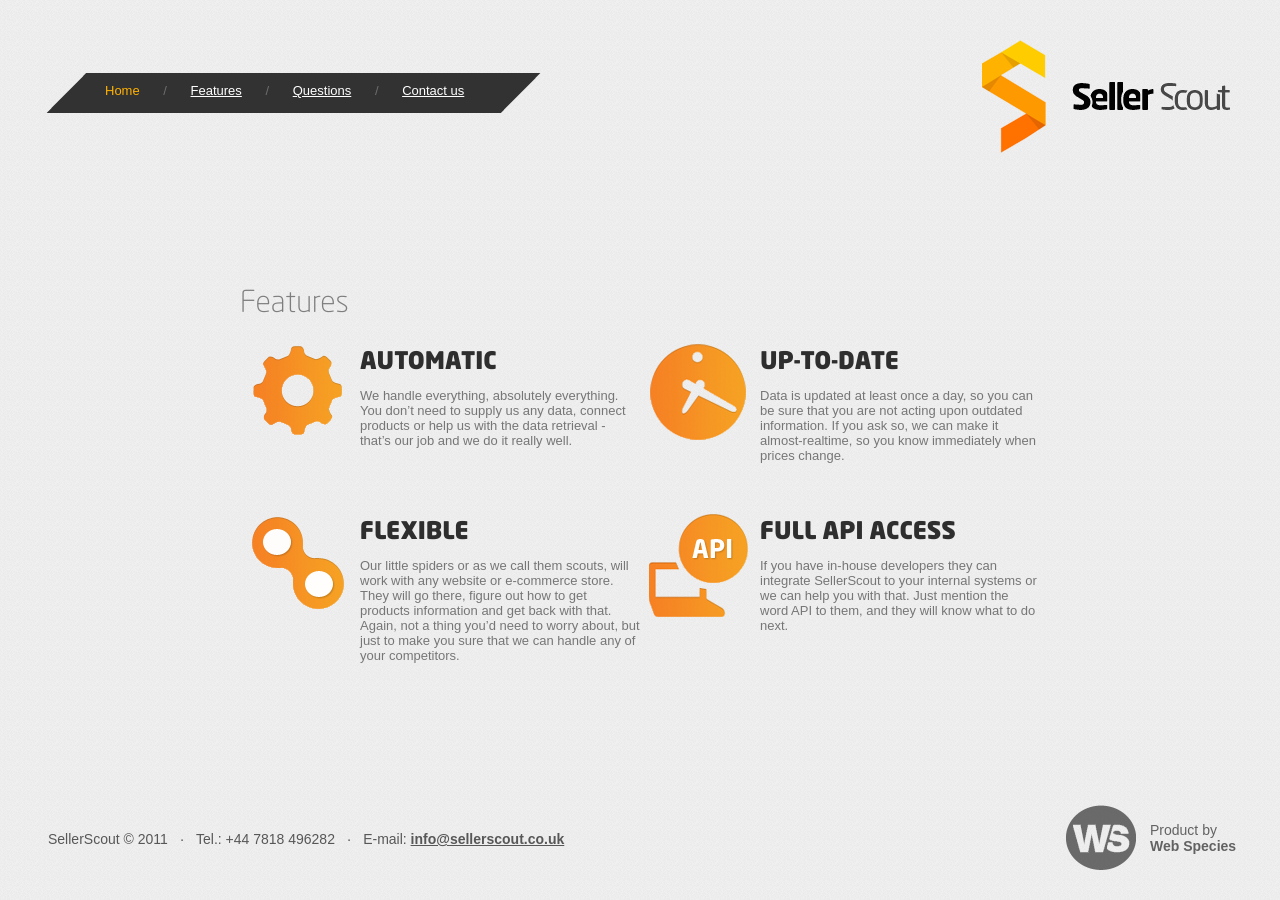
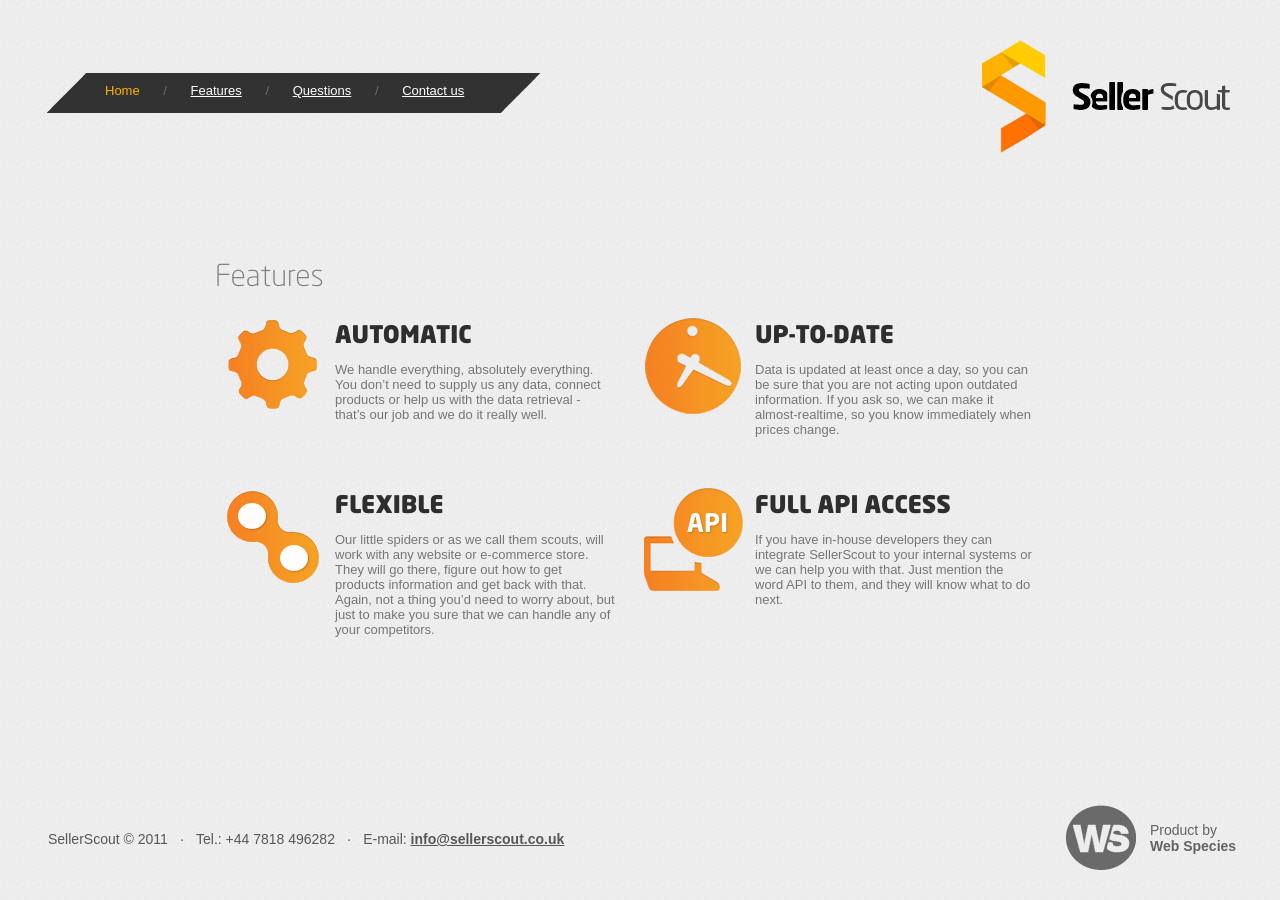
Before and after one commit to juokaz/sellerscout, a Jekyll site: the page built from features.html, in a window 1280 px wide. Built offline with Jekyll 4.4.1, drawn with Linux system fonts in a browser that asks for light colours.

Commit message:
Correct slides spacing

```diff
--- a/scripts/scripts.js
+++ b/scripts/scripts.js
@@ -1,9 +1,8 @@
 function fixParameters (){
-    var header = 50;
     $(".slide").each(function(){
 	    if($(this).outerHeight() < $(window).height()){
-		    var itemMargin = ($(window).height() - header - $(this).outerHeight()) /2;
-		    $(this).css('margin-top', header + itemMargin+'px');
+		    var itemMargin = ($(window).height() - $(this).outerHeight()) /2;
+		    $(this).css('margin-top', itemMargin+'px');
 	    }
     });
 };
--- a/styles/style.css
+++ b/styles/style.css
@@ -71,11 +71,11 @@ h1 strong, h2 strong, h3 strong {font-family:'HelveticaNeueLTPro75Bold'; white-s
 .slide-parent {padding:1px 0; position: relative; z-index: 0;}
 .slide-parent .anchor {position: absolute; top: 0px; right: 50%;}
 .slide {padding: 10px 0;}
-.slide-inner {width: 800px; margin: 0px auto;}
+.slide-inner {width: 850px; margin: 0px auto;}
 .slide h1 {font-family: "NeoSansProLight"; font-size: 30px; margin-bottom: 25px; color: #7e7e7e;}
 
 /*Features*/
-.feature {padding-left: 120px; width: 280px; height: 170px; float: left; color: #767676;}
+.feature {padding-left: 120px; padding-right: 20px; width: 280px; height: 170px; float: left; color: #767676;}
 .feature h2 {margin-top: 0; color: #2e2e2e; font-family: "NeoSansProBlack"; font-size: 24px; text-transform: uppercase;}
 .automatic {background: url(../images/features_icon3.png) no-repeat;}
 .up-to-date {background: url(../images/features_icon2.png) no-repeat;}
```
